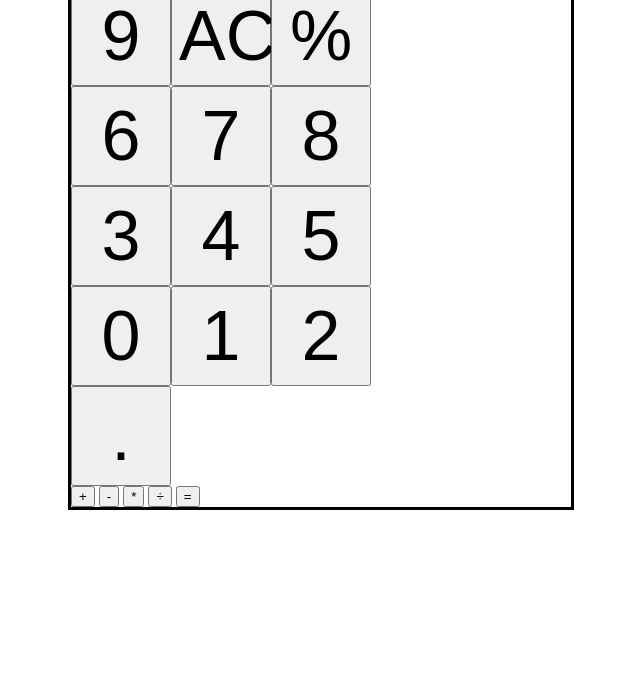
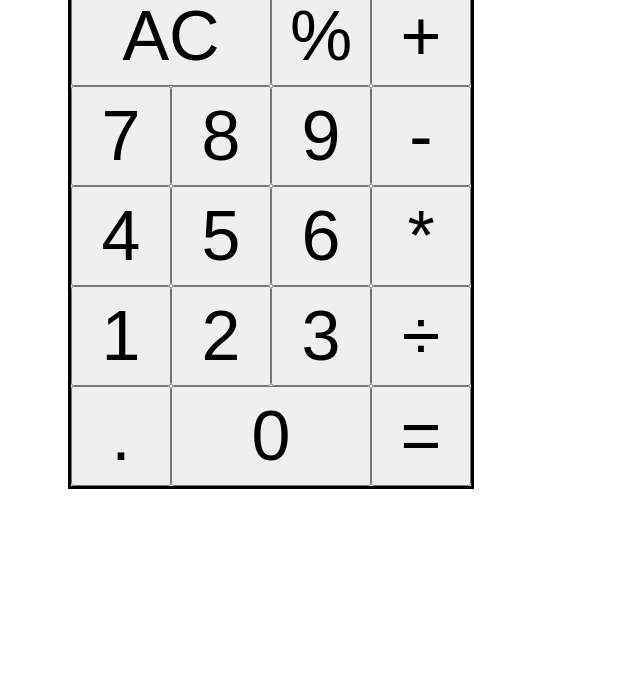
Before and after one commit to Kiiyul/calculator, a plain HTML site: page index.html in a window 1280 px wide. Shown: the part 105-800 px from the top of the page, without its empty margins (640-1280 px from the left). Drawn offline with Linux system fonts and the light colour scheme.

Commit message:
styled calculator so buttons all fit

```diff
--- a/style.css
+++ b/style.css
@@ -4,7 +4,7 @@
     flex-direction: column;
     border-style: solid;
     border-color: black;
-    width: 500px;
+    width: 400px;
     margin-left: 700px;
 }
 
@@ -13,6 +13,11 @@
     justify-content: flex-end;
     background-color: grey;
     font-size: 70px;
+}
+
+.input {
+    display: flex;
+    flex-direction: row;
 }
 
 .numberGrid {
@@ -28,3 +33,17 @@
     width: 100px;
     height: 100px;
 }
+
+.large {
+    width: 200px;
+}
+
+.symbolGrid {
+    width: 100px;
+}
+
+.symbols{
+    font-size: 70px;
+    width: 100px;
+    height: 100px;
+}
```
